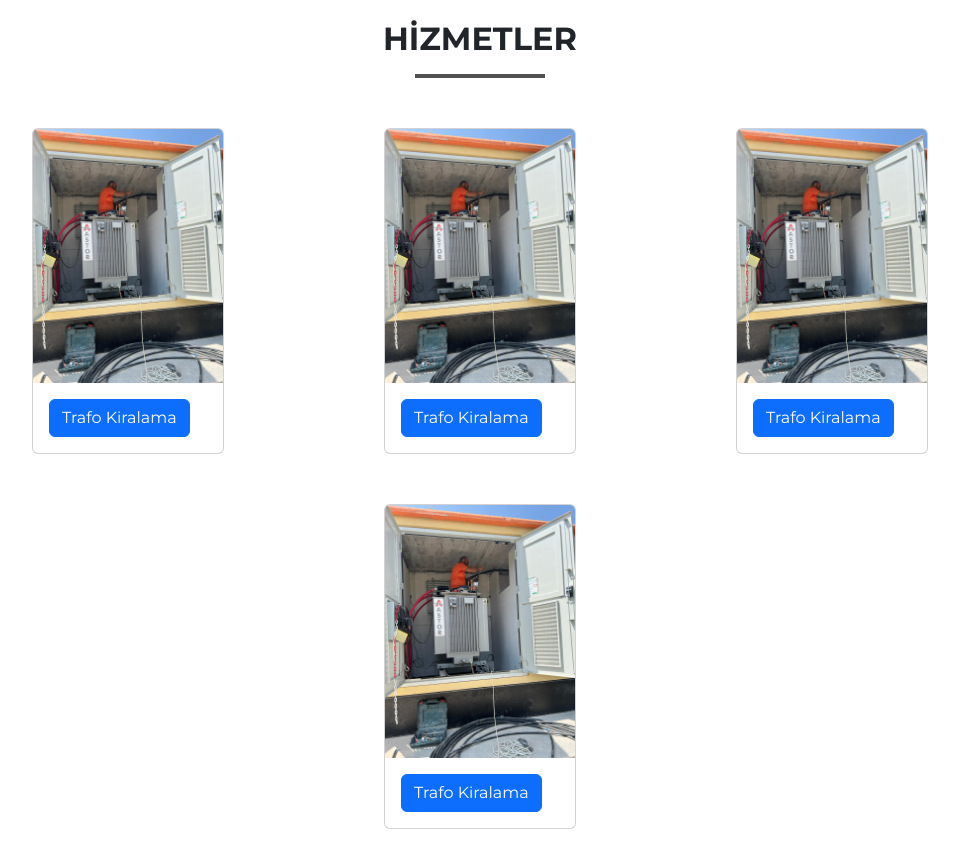
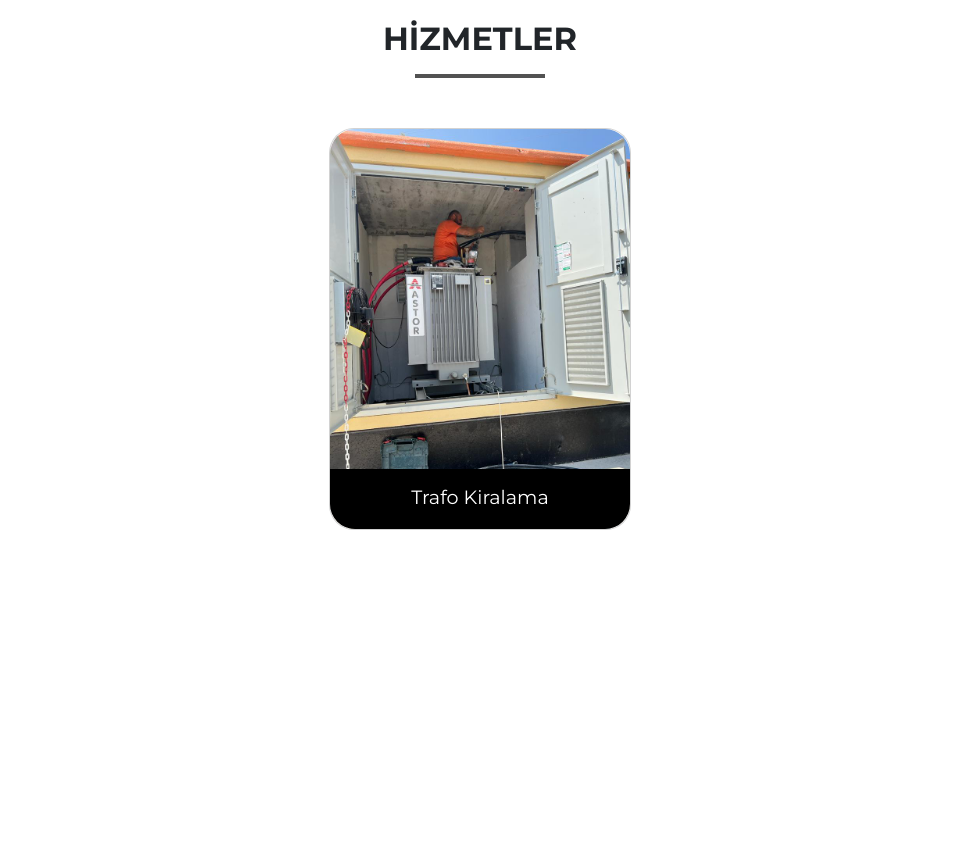
Before and after one commit to erenaygunn/korkutefe-elektrik, a React (Vite) app: page / in a window 1280 px wide. Shown: the part 840-1708 px from the top of the page, without its empty margins (160-1119 px from the left). After the commit the page ends 1390 px from the top, so only its background shows below. Built offline with nearby package versions, Linux system fonts and the light colour scheme.

Commit message:
hizmetler cards

```diff
--- /dev/null
+++ b/src/components/Card/Card.jsx
@@ -0,0 +1,14 @@
+import React from 'react'
+import trafo from '../../images/trafo.jpg'
+import "./card.css"
+
+const Card = () => {
+  return (
+    <div className='card'>
+        <img src={trafo} alt="img" />
+        <p>Trafo Kiralama</p>
+    </div>
+  )
+}
+
+export default Card
--- /dev/null
+++ b/src/components/Card/card.css
@@ -0,0 +1,23 @@
+.card {
+    text-align: center;
+    border-radius: 25px;
+}
+
+.card img {
+    width: 300px;
+    height: 400px;
+    border-radius: 25px;
+}
+
+.card p {
+    font-size: 1.2rem;
+    color: #fff;
+    position: absolute;
+    bottom: 0;
+    background-color: black;
+    border-radius: 0 0 25px 25px;
+    width: 300px;
+    margin: 0;
+    padding-top: 14px;
+    height: 60px;
+}
--- a/src/components/Hizmetler/Hizmetler.jsx
+++ b/src/components/Hizmetler/Hizmetler.jsx
@@ -1,45 +1,16 @@
 import React from 'react';
-import Col from 'react-bootstrap/Col';
-import Container from 'react-bootstrap/Container';
-import Image from 'react-bootstrap/Image';
-import Row from 'react-bootstrap/Row';
-import trafo from '../../images/trafo.jpg'
-import Button from 'react-bootstrap/Button';
-import Card from 'react-bootstrap/Card';
 import "./hizmetler.css"
+import Card from '../Card/Card';
 
 const Hizmetler = () => {
 
   return (
-    <div className='hizmetler'>
+    <section className='hizmetler'>
         <h5>HİZMETLER</h5>
         <div className="hizmet-cards">
-          <Card style={{ width: '12rem' }}>
-            <Card.Img variant="top" src={trafo} />
-            <Card.Body>
-              <Button variant="primary">Trafo Kiralama</Button>
-            </Card.Body>
-          </Card>
-          <Card style={{ width: '12rem' }}>
-            <Card.Img variant="top" src={trafo} />
-            <Card.Body>
-              <Button variant="primary">Trafo Kiralama</Button>
-            </Card.Body>
-          </Card>
-          <Card style={{ width: '12rem' }}>
-            <Card.Img variant="top" src={trafo} />
-            <Card.Body>
-              <Button variant="primary">Trafo Kiralama</Button>
-            </Card.Body>
-          </Card>
-          <Card style={{ width: '12rem' }}>
-            <Card.Img variant="top" src={trafo} />
-            <Card.Body>
-              <Button variant="primary">Trafo Kiralama</Button>
-            </Card.Body>
-          </Card>
+          <Card></Card>
         </div>
-    </div>
+    </section>
   )
 }
 
--- a/src/components/Hizmetler/hizmetler.css
+++ b/src/components/Hizmetler/hizmetler.css
@@ -40,9 +40,3 @@
     flex-direction: row;
     margin: 0 20px;
 }
-
-.hizmet-cards .card {
-    margin: 0 80px;
-    width: 20rem;
-    margin-bottom: 50px;
-}
```
